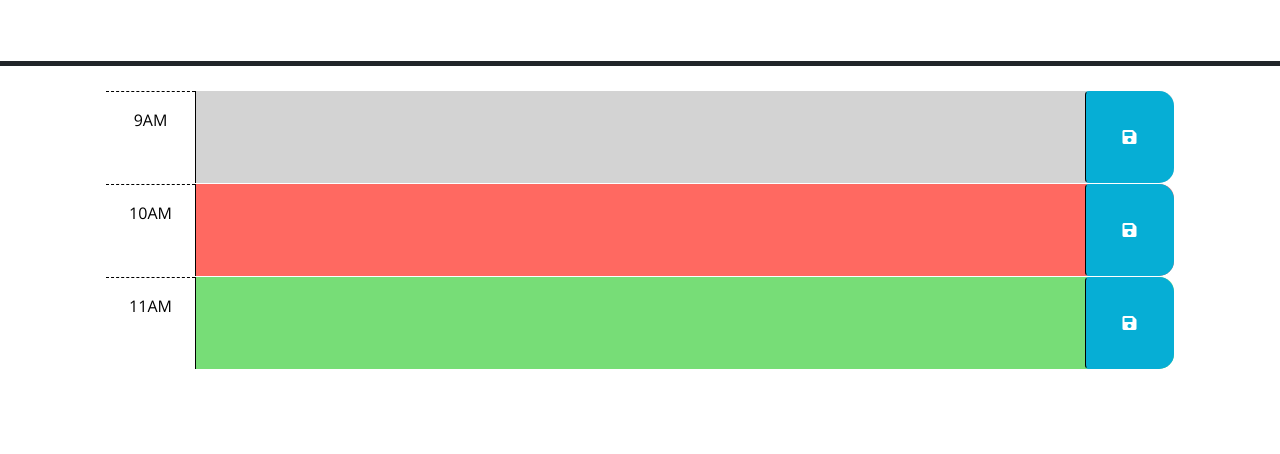
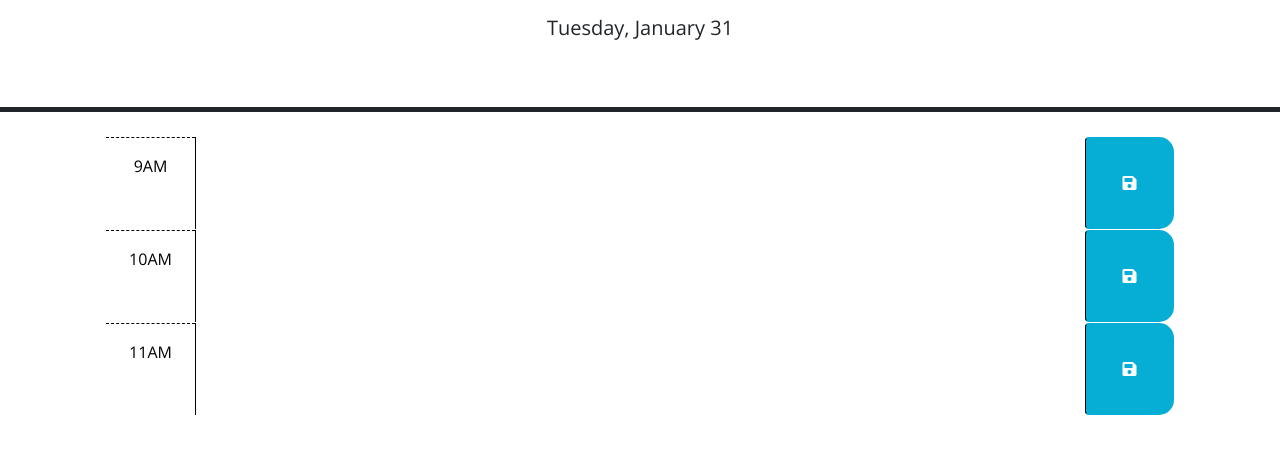
Before and after one commit to sbatelaan/Word-Day-Scheduler, a plain HTML site: page index.html in a window 1280 px wide. Shown: the part 166-620 px from the top of the page. Drawn offline with nearby package versions, Linux system fonts and the light colour scheme.

Commit message:
almost done

```diff
--- a/assets/script.js
+++ b/assets/script.js
@@ -1,7 +1,45 @@
-// Wrap all code that interacts with the DOM in a call to jQuery to ensure that
-// the code isn't run until the browser has finished rendering all the elements
-// in the html.
-$(function () {
+$(document).ready(function () {
+  //First, get todays date on top of page
+
+  var todayDate = dayjs();
+  $("#currentDay").text(todayDate.format("dddd, MMMM D"));
+
+  //create variable to track the current hour
+  var hourTime = dayjs().format("H");
+
+
+
+
+
+
+
+  //write function to handle save button
+  for (let i = 9; i < 17; i++) {
+    var dataStore = localStorage.getItem('hour-' + i)
+    $('#hour-' + i + ' .description').val(dataStore)
+    // var id = $(this).parent().attr("id")
+    // var hourColor = id.slice(4)
+    console.log(dataStore)
+  }
+
+
+  $(".saveBtn").click(function () {
+    var id = $(this).parent().attr("id");
+    var textArea = $(this).siblings(".description").val();
+    localStorage.setItem(id,textArea);
+  });
+
+  console.log(hourTime);
+
+  // function hourMon() {
+  //   var thisHour = hourTime
+  //   console.log(hourTime)
+  // }
+
+  // Wrap all code that interacts with the DOM in a call to jQuery to ensure that
+  // the code isn't run until the browser has finished rendering all the elements
+  // in the html.
+
   // TODO: Add a listener for click events on the save button. This code should
   // use the id in the containing time-block as a key to save the user input in
   // local storage. HINT: What does `this` reference in the click listener
--- a/index.html
+++ b/index.html
@@ -40,7 +40,7 @@
         -->
 
       <!-- Example of a past time block. The "past" class adds a gray background color. -->
-      <div id="hour-9" class="row time-block past">
+      <div id="hour-9" class="row time-block">
         <div class="col-2 col-md-1 hour text-center py-3">9AM</div>
         <textarea class="col-8 col-md-10 description" rows="3"> </textarea>
         <button class="btn saveBtn col-2 col-md-1" aria-label="save">
@@ -49,7 +49,7 @@
       </div>
 
       <!-- Example of a a present time block. The "present" class adds a red background color. -->
-      <div id="hour-10" class="row time-block present">
+      <div id="hour-10" class="row time-block">
         <div class="col-2 col-md-1 hour text-center py-3">10AM</div>
         <textarea class="col-8 col-md-10 description" rows="3"> </textarea>
         <button class="btn saveBtn col-2 col-md-1" aria-label="save">
@@ -58,11 +58,11 @@
       </div>
 
       <!-- Example of a future time block. The "future" class adds a green background color. -->
-      <div id="hour-11" class="row time-block future">
+      <div id="hour-11" class="row time-block">
         <div class="col-2 col-md-1 hour text-center py-3">11AM</div>
         <textarea class="col-8 col-md-10 description" rows="3"> </textarea>
         <button class="btn saveBtn col-2 col-md-1" aria-label="save">
-          <i class="fas fa-save" aria-hidden="true"></i>
+         <i class="fas fa-save" aria-hidden="true"></i>
         </button>
       </div>
 
```
